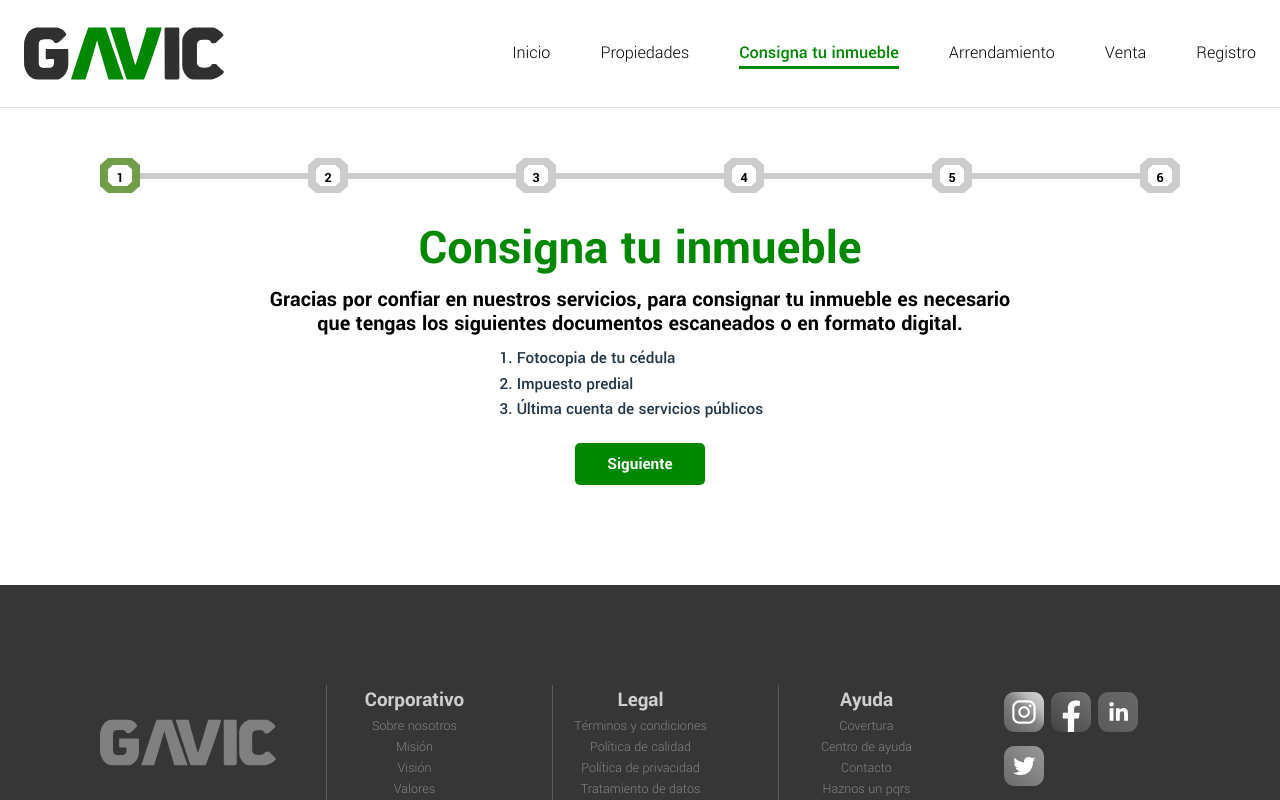
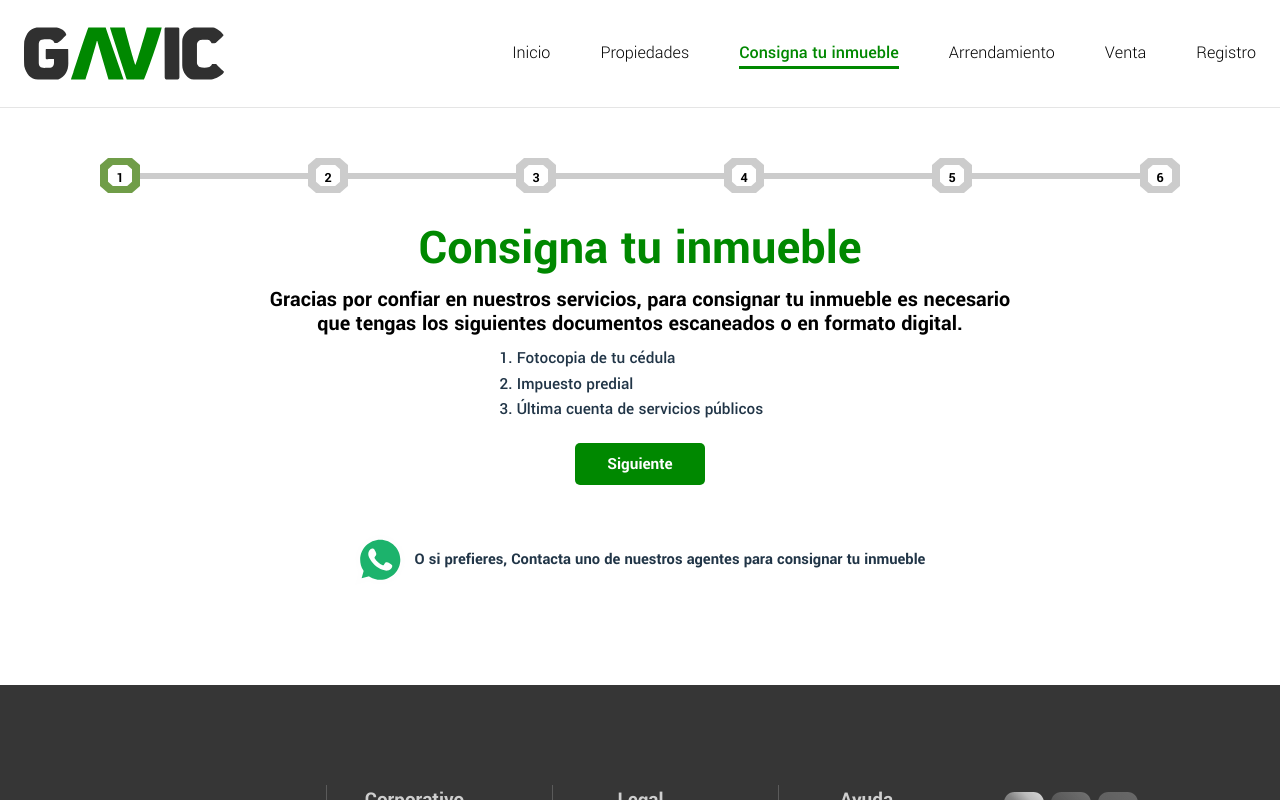
Before and after one commit to Zchrs/gavic-inmobiliaria-front, a React (Vite) app: page /#/list-your-property in a window 1280 px wide. Shown: the top 800 px of the page. Built offline with nearby package versions, Linux system fonts and the light colour scheme; no server answers; a web font is replaced by a local one.

Commit message:
whatsapp icon

```diff
--- a/src/views/home/properties/PropertyList.jsx
+++ b/src/views/home/properties/PropertyList.jsx
@@ -5,6 +5,8 @@ import { BaseButton, BaseInput, BaseInputSelect } from "../../../../index";
 import styled from "styled-components";
 import "react-form-wizard-component/dist/style.css";
 import { DropZone } from "../../../components/DropZone";
+import { getImg } from "../../../../globalActions";
+import { Link } from "react-router-dom";
 
 const MultiStepForm = () => {
   const [currentStep, setCurrentStep] = useState(0); // Estado para el paso actual
@@ -58,6 +60,7 @@ const MultiStepForm = () => {
       {/* Contenido del paso actual */}
       <div className="step-content">
         {currentStep === 0 && (
+          <div>
             <div className="listproperty-contain">
               <div className="listproperty-titles">
                 <h2 className="h2-extra-medium">Consigna tu inmueble</h2>
@@ -71,6 +74,8 @@ const MultiStepForm = () => {
                   <li>Impuesto predial</li>
                   <li>Última cuenta de servicios públicos</li>
                 </ol>
+              </div>
+                {/* Imagen debajo del contenido del paso 0 */}
             </div>
           </div>
         )}
@@ -384,6 +389,7 @@ const MultiStepForm = () => {
       </div>
 
       {/* Botones de navegación */}
+
         <div className="navigation-buttons">
           {currentStep > 0 && (
             <BaseButton
@@ -410,6 +416,16 @@ const MultiStepForm = () => {
             />
           )}
       </div>
+      {currentStep === 0 && (
+  <Link className="whatsapp">
+
+    <img
+      src={getImg("svg","whatsapp", "svg")}
+      alt="Descripción de la imagen"
+    />
+    <h3>O si prefieres, Contacta uno de nuestros agentes para consignar tu inmueble</h3>
+  </Link>
+)}
     </div>
   );
 };
@@ -719,4 +735,18 @@ const ListProperty = styled.section`
     background: #ccc;
     cursor: not-allowed;
   }
+  .whatsapp{
+    border: 1px solid var(--bg-black);
+    width: fit-content;
+    display: flex;
+    align-items: center;
+    gap: 10px;
+    margin: auto;
+    padding-top: 50px;
+    color: var(--text-black);
+    line-height: 1.1;
+    img{
+      width: 50px;
+    }
+  }
 `;
```
Also changed, not shown: src/assets/img/svg/whatsapp.svg (added). Lines whose indentation alone changed are shown as unchanged.
